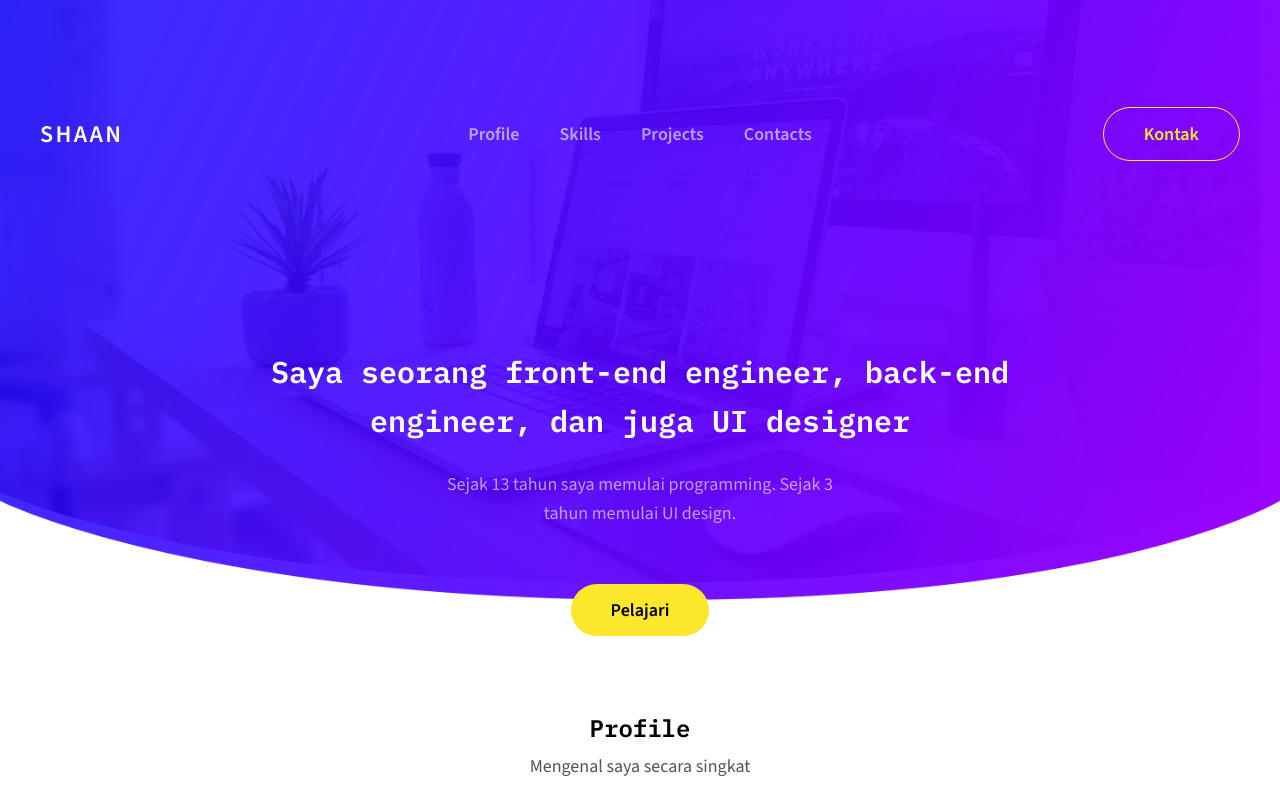
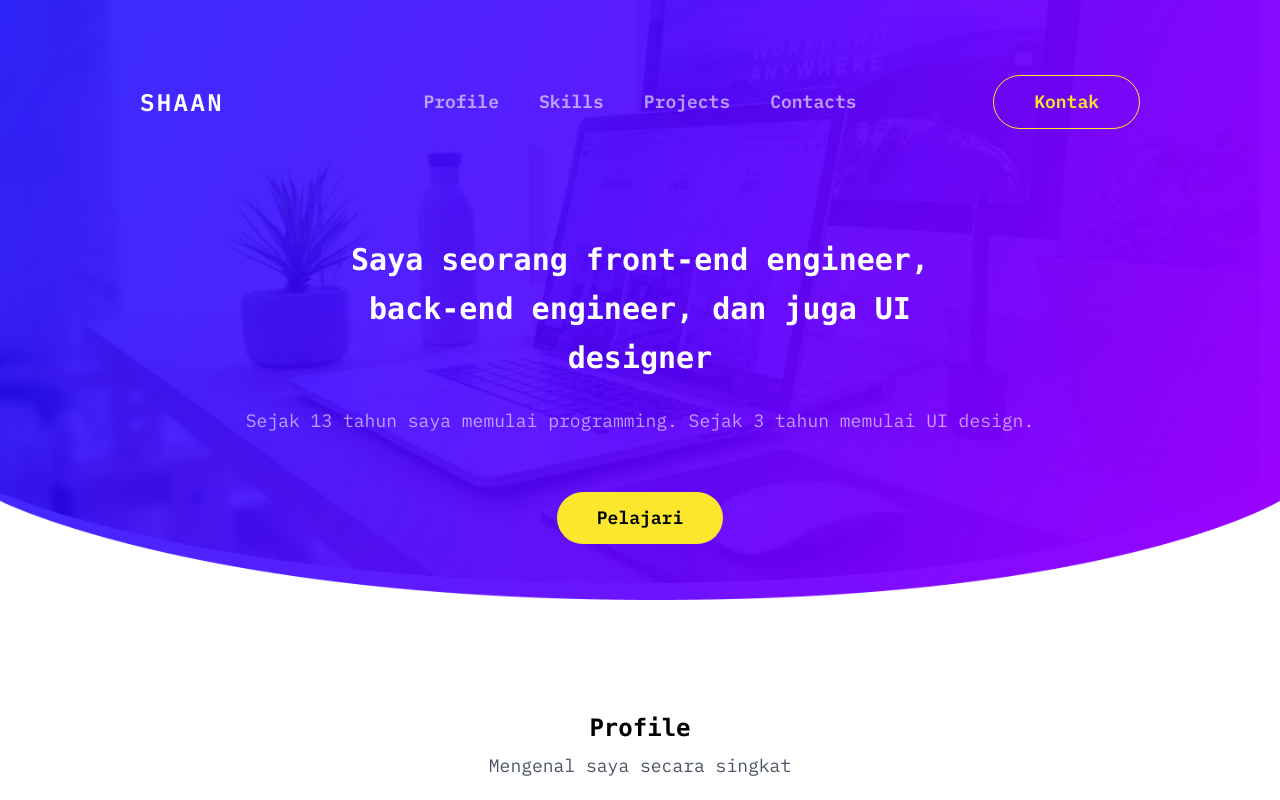
Before and after one commit to petershaan12/slicing-1, a Next.js app: page / in a window 1280 px wide. Shown: the top 800 px of the page. Built offline with nearby package versions, Linux system fonts and the light colour scheme.

Commit message:
perubahan pada read me dan hero

```diff
--- a/app/globals.css
+++ b/app/globals.css
@@ -1,17 +1,3 @@
 @tailwind base;
 @tailwind components;
 @tailwind utilities;
-:root {
-    --font-sans: $ {
-        sans.style.fontFamily
-    }
-    ;
-    --font-mono: $ {
-        mono.style.fontFamily
-    }
-    ;
-}
-
-html {
-    scroll-behavior: smooth;
-}
--- a/app/layout.tsx
+++ b/app/layout.tsx
@@ -21,12 +21,14 @@ export const metadata: Metadata = {
     description: "Generated by create next app",
   };
 
-export default function RootLayout({ children }: { children: React.ReactNode }) {
+  export default function RootLayout({
+    children,
+  }: {
+    children: React.ReactNode;
+  }) {
     return (
       <html lang="en">
-      <body
-        className={`${sans.variable} font-sans ${mono.variable} font-mono bg-white`}
-      >
+        <body className={`${sans.className}  ${mono.className}  bg-white`}>
           {children}
         </body>
       </html>
--- a/components/Hero.jsx
+++ b/components/Hero.jsx
@@ -6,12 +6,12 @@ export default function Hero() {
     <div className="bg-hero 2xl:h-[712px] xl:h-[600px] lg:h-[550px] md:h-[500px] pb-20">
       <div className="container mx-auto px-10 2xl:px-0">
         <Navbar />
-        <div className="text-center xl:mt-20 lg:mt-10 md:mt-6">
-          <h1 className="text-3xl text-white font-semibold font-mono 2xl:w-6/12 xl:w-8/12 lg:w-10/12 mx-auto leading-relaxed">
+        <div className="text-center lg:mt-8 md:mt-6">
+          <h1 className="text-3xl text-white font-semibold font-mono xl:w-8/12 lg:w-10/12 mx-auto leading-relaxed">
             Saya seorang front-end engineer, back-end engineer, dan juga UI
             designer
           </h1>
-          <p className="text-white text-opacity-60 text-lg 2xl:w-3/12 xl:w-4/12 lg:w-6/12 mx-auto mt-6 leading-relaxed">
+          <p className="text-white text-opacity-60 text-lg w-full mx-auto mt-6 leading-relaxed">
             Sejak 13 tahun saya memulai programming. Sejak 3 tahun memulai UI
             design.
           </p>
--- a/components/Navbar.jsx
+++ b/components/Navbar.jsx
@@ -11,7 +11,7 @@ export default function Navbar() {
   const [offcanvas, setOffcanvas] = useState(false);
   return (
     <>
-      <div className="flex items-center py-10">
+      <div className="flex items-center py-2">
         <div className="w-3/12">
           <Logo />
         </div>
--- a/tailwind.config.ts
+++ b/tailwind.config.ts
@@ -10,12 +10,16 @@ const config: Config = {
   ],
   theme: {
     extend: {
-      fontFamily: {
-        sans: ["var(--font-sans)", ...fontFamily.sans],
-        mono: ["var(--font-mono)", ...fontFamily.mono],
+      container: {
+        screens: {
+          sm: "640px",
+          md: "768px",
+          lg: "1024px",
+          xl: "1080px",
+        },
       },
       colors: {
-        primarygray: {DEFAULT: "#F6FBFF", 200: "#E8E8FB"},
+        primarygray: { DEFAULT: "#F6FBFF", 200: "#E8E8FB" },
         yellow: {
           50: "#ff100109",
           100: "#fffdf0",
```
Also changed, not shown: 1 other file (tests, documents, lock files or other folders). Lines whose indentation alone changed are shown as unchanged.
